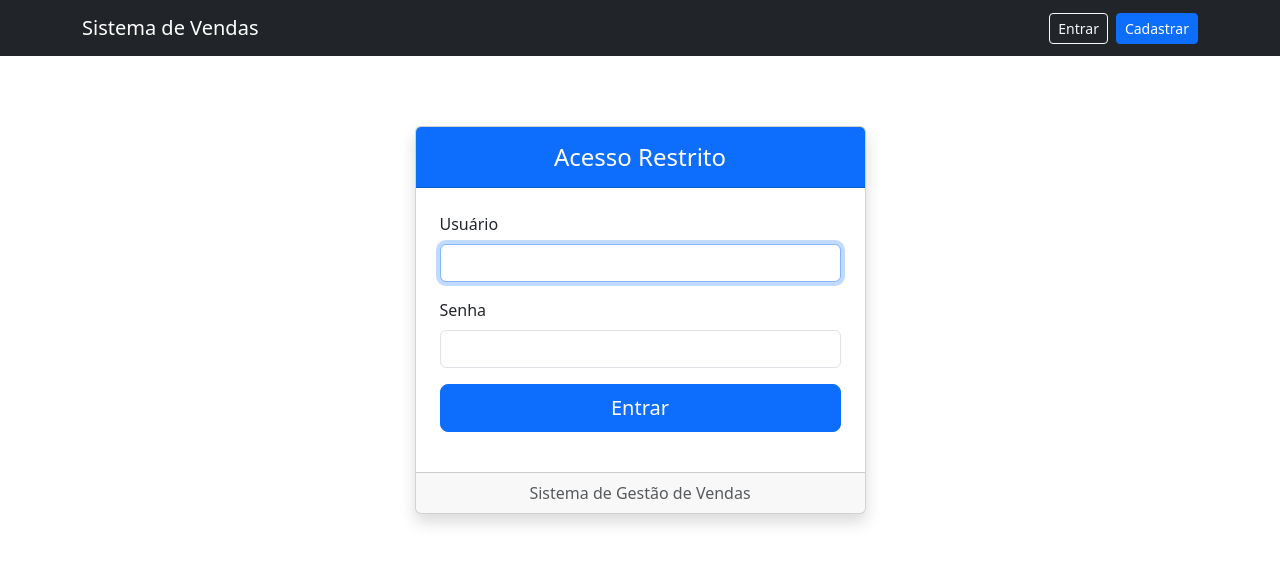
After one commit to MATHEUS111JUNDIAI/C.R.U.D-em-Python, a Django app: page /accounts/login/ in a window 1280 px wide. The commit adds this page. Shown: the top 564 px of the page. Run offline with Django 5.2, Linux system fonts and the light colour scheme.

Commit message:
Feat: Implementação de Login, Cadastro e Proteção de Rotas

```diff
--- a/core/templates/core/base.html
+++ b/core/templates/core/base.html
@@ -1,25 +1,40 @@
 <!DOCTYPE html>
 <html lang="pt-br">
+
 <head>
     <meta charset="UTF-8">
     <meta name="viewport" content="width=device-width, initial-scale=1.0">
     <title>{% block title %}Sistema de Vendas{% endblock %}</title>
     <link href="https://cdn.jsdelivr.net/npm/bootstrap@5.3.0/dist/css/bootstrap.min.css" rel="stylesheet">
 </head>
+
 <body>
     <nav class="navbar navbar-expand-lg navbar-dark bg-dark mb-4">
         <div class="container">
             <a class="navbar-brand" href="{% url 'produto_list' %}">Sistema de Vendas</a>
+
+            <div class="d-flex align-items-center">
+                {% if user.is_authenticated %}
+                <span class="text-white me-3">Olá, {{ user.username }}</span>
+                <form method="post" action="{% url 'logout' %}" class="d-inline">
+                    {% csrf_token %}
+                    <button type="submit" class="btn btn-outline-light btn-sm">Sair</button>
+                </form>
+                {% else %}
+                <a href="{% url 'login' %}" class="btn btn-outline-light btn-sm me-2">Entrar</a>
+                <a href="{% url 'signup' %}" class="btn btn-primary btn-sm">Cadastrar</a>
+                {% endif %}
+            </div>
         </div>
     </nav>
 
     <div class="container">
         {% if messages %}
-            {% for message in messages %}
-                <div class="alert alert-{{ message.tags }}">
-                    {{ message }}
-                </div>
-            {% endfor %}
+        {% for message in messages %}
+        <div class="alert alert-{{ message.tags }}">
+            {{ message }}
+        </div>
+        {% endfor %}
         {% endif %}
 
         {% block content %}
@@ -28,4 +43,5 @@
 
     <script src="https://cdn.jsdelivr.net/npm/bootstrap@5.3.0/dist/js/bootstrap.bundle.min.js"></script>
 </body>
+
 </html>
--- a/core/templates/core/produto_list.html
+++ b/core/templates/core/produto_list.html
@@ -7,9 +7,11 @@
     <div class="col-md-12">
         <div class="d-flex justify-content-between align-items-center mb-3">
             <h2>Produtos</h2>
+            {% if user.is_authenticated %}
             <a href="{% url 'produto_create' %}" class="btn btn-primary">
                 <i class="bi bi-plus-lg"></i> Novo Produto
             </a>
+            {% endif %}
         </div>
 
         <table class="table table-striped table-hover">
@@ -26,8 +28,10 @@
                     <td>{{ produto.nome_produto }}</td>
                     <td>R$ {{ produto.valor }}</td>
                     <td>
+                        {% if user.is_authenticated %}
                         <a href="{% url 'produto_update' produto.pk %}" class="btn btn-sm btn-warning">Editar</a>
                         <a href="{% url 'produto_delete' produto.pk %}" class="btn btn-sm btn-danger">Excluir</a>
+                        {% endif %}
                     </td>
                 </tr>
                 {% empty %}
--- /dev/null
+++ b/core/templates/registration/login.html
@@ -0,0 +1,47 @@
+{% extends "core/base.html" %}
+
+{% block title %}Entrar no Sistema{% endblock %}
+
+{% block content %}
+<div class="row align-items-center justify-content-center" style="min-height: 60vh;">
+    <div class="col-md-5">
+        <div class="card shadow">
+            <div class="card-header bg-primary text-white text-center py-3">
+                <h4 class="mb-0">Acesso Restrito</h4>
+            </div>
+            <div class="card-body p-4">
+                {% if form.errors %}
+                <div class="alert alert-danger">
+                    Usuário ou senha incorretos. Tente novamente.
+                </div>
+                {% endif %}
+
+                <form method="post" action="{% url 'login' %}">
+                    {% csrf_token %}
+
+                    <div class="mb-3">
+                        <label for="{{ form.username.id_for_label }}" class="form-label">Usuário</label>
+                        <input type="text" name="username" class="form-control" id="{{ form.username.id_for_label }}"
+                            autofocus required>
+                    </div>
+
+                    <div class="mb-3">
+                        <label for="{{ form.password.id_for_label }}" class="form-label">Senha</label>
+                        <input type="password" name="password" class="form-control"
+                            id="{{ form.password.id_for_label }}" required>
+                    </div>
+
+                    <div class="d-grid mb-3">
+                        <button type="submit" class="btn btn-primary btn-lg">Entrar</button>
+                    </div>
+
+                    <input type="hidden" name="next" value="{{ next }}">
+                </form>
+            </div>
+            <div class="card-footer text-center text-muted">
+                Sistema de Gestão de Vendas
+            </div>
+        </div>
+    </div>
+</div>
+{% endblock %}
--- a/core/urls.py
+++ b/core/urls.py
@@ -1,9 +1,10 @@
 from django.urls import path
-from .views import ProdutoListView, ProdutoCreateView, ProdutoUpdateView, ProdutoDeleteView
+from .views import ProdutoListView, ProdutoCreateView, ProdutoUpdateView, ProdutoDeleteView, SignUpView
 
 urlpatterns = [
     path('', ProdutoListView.as_view(), name='produto_list'),
     path('novo/', ProdutoCreateView.as_view(), name='produto_create'),
     path('editar/<int:pk>/', ProdutoUpdateView.as_view(), name='produto_update'),
     path('deletar/<int:pk>/', ProdutoDeleteView.as_view(), name='produto_delete'),
+    path('signup/', SignUpView.as_view(), name='signup'),
 ]
--- a/projeto_crud/settings.py
+++ b/projeto_crud/settings.py
@@ -116,3 +116,7 @@ USE_TZ = True
 # https://docs.djangoproject.com/en/6.0/howto/static-files/
 
 STATIC_URL = 'static/'
+
+# Login Redirect
+LOGIN_REDIRECT_URL = 'produto_list'
+LOGOUT_REDIRECT_URL = 'login'
--- a/projeto_crud/urls.py
+++ b/projeto_crud/urls.py
@@ -19,5 +19,6 @@ from django.urls import path, include
 
 urlpatterns = [
     path('admin/', admin.site.urls),
+    path('accounts/', include('django.contrib.auth.urls')),
     path('', include('core.urls')),
 ]
```
Also changed, not shown: core/templates/registration/signup.html (added, +47 -0 lines), core/views.py (+18 -7 lines).
